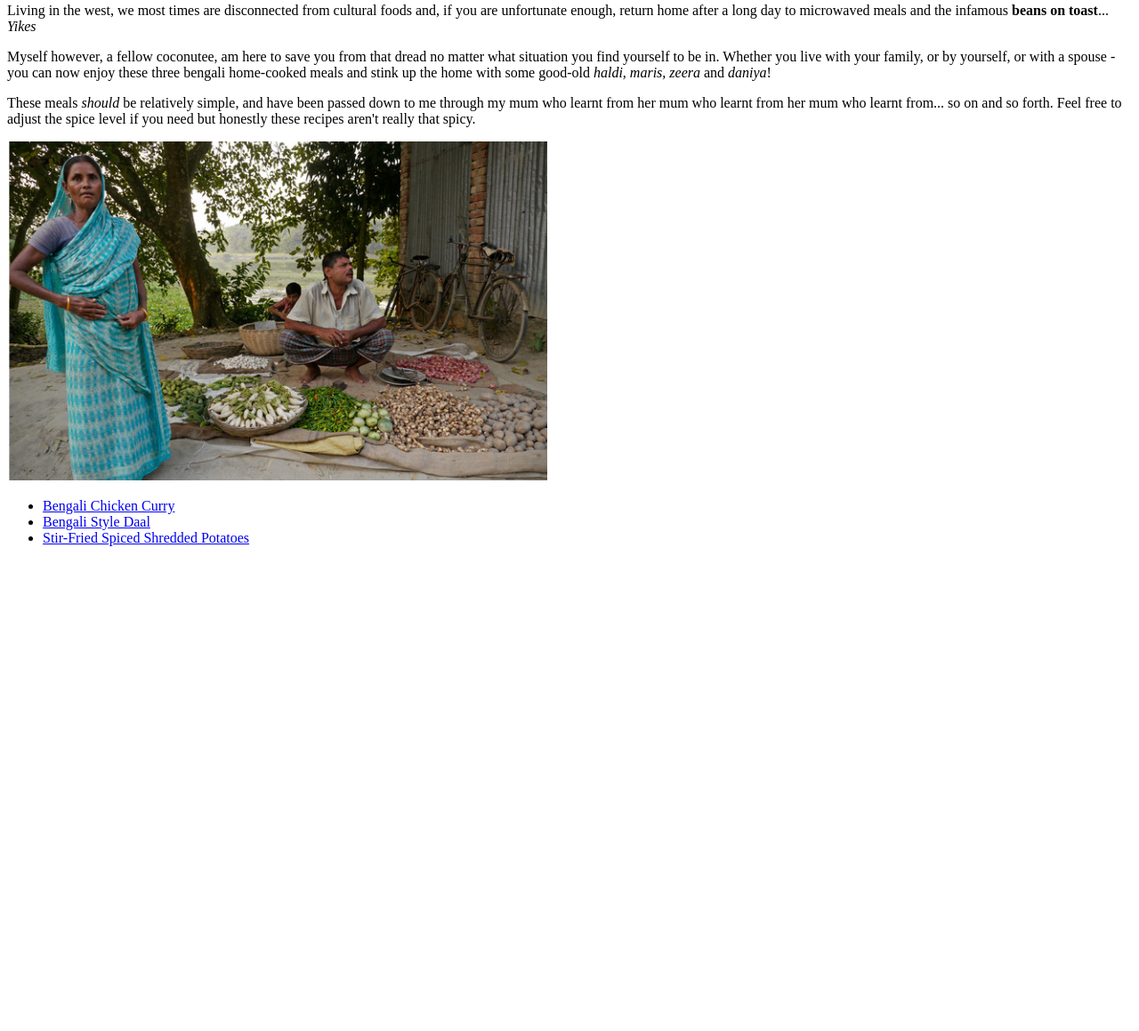
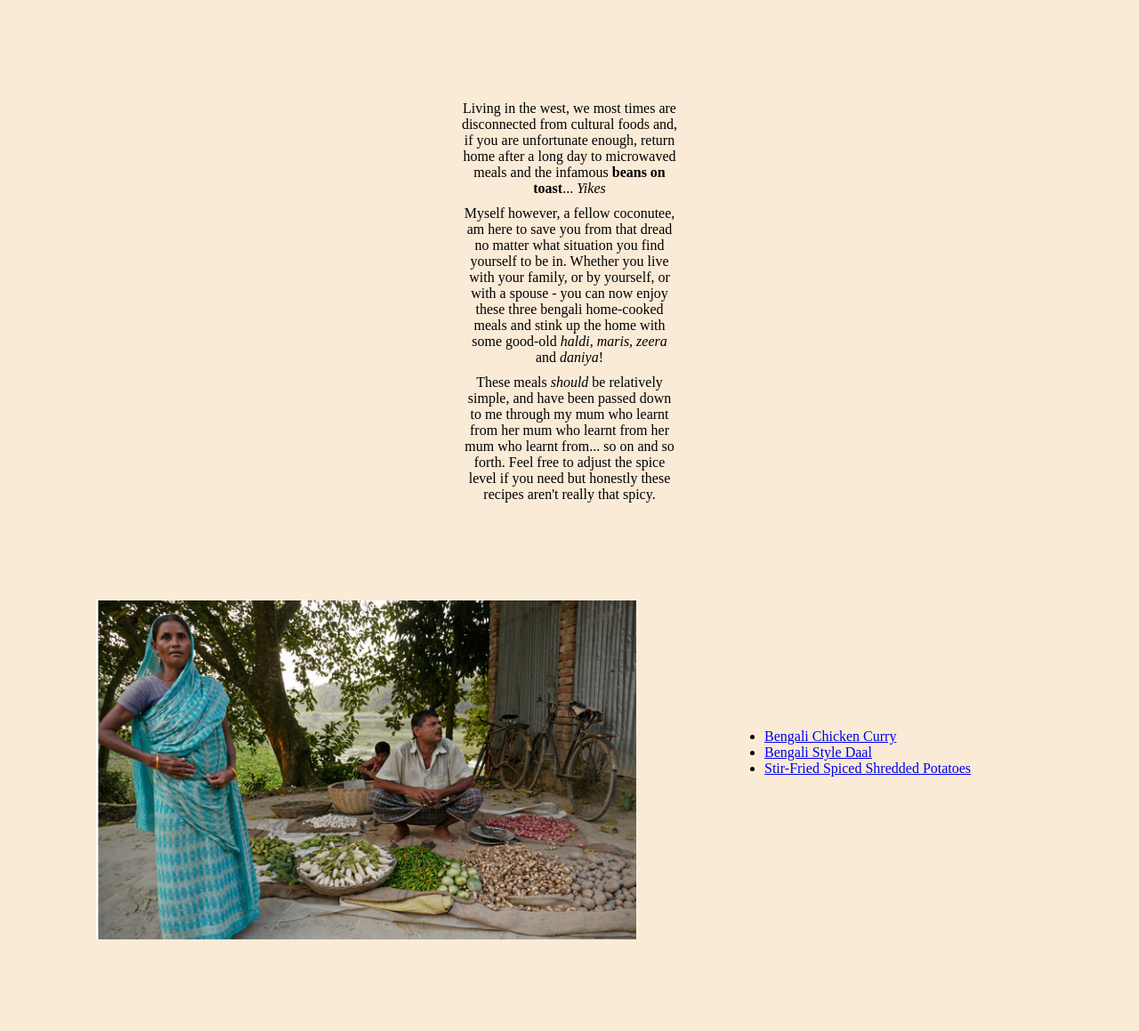
Before and after one commit to tahmidachoudhury/odin-recipes, a plain HTML site: page index.html in a window 1280 px wide. Shown: the part 116-1275 px from the top of the page at 89% size. Before the commit the page ends 800 px from the top, so only its background shows below. Drawn offline with Linux system fonts and the light colour scheme.

Commit message:
aligned index.html using basic css

```diff
--- a/index.html
+++ b/index.html
@@ -3,6 +3,7 @@
     <head>
         <meta charset="UTF-8">
         <title>Bengali Recipes for naikols</title>
+        <link rel="stylesheet" href="styles.css">
     </head>
 
     <body>
@@ -10,6 +11,7 @@
         <h4>(<i>My mum taught me these</i>)</h4>
         <!---<img src="./images/kids-eating.png">--->
         <!----<img src="./images/more-veg.png">-->
+        <div class="content">
             <p>Living in the west, we most times are disconnected from cultural foods and,
                 if you are unfortunate enough, return home after a long day to microwaved meals
                 and the infamous <b>beans on toast</b>... <i>Yikes</i>
@@ -27,12 +29,19 @@
                  from... so on and so forth. Feel free to adjust the spice level if you need but
                  honestly these recipes aren't really that spicy.
              </p>
-        <img src="./images/veg.png">
+
+
+        </div>
+
+        <img class="beti pic-size" src="./images/veg.png">
+
+        <div class="recipe-links">
             <ul>
                 <li><a href="./bengali-chicken-curry.html">Bengali Chicken Curry</a></li>
                 <li><a href="./bengali-daal.html">Bengali Style Daal</a></li>
                 <li><a href="./aloo-baazi.html">Stir-Fried Spiced Shredded Potatoes</a></li>
             </ul>
+        </div>
 
     </body>
 
--- /dev/null
+++ b/styles.css
@@ -0,0 +1,29 @@
+* {
+    background-color: antiquewhite;
+    box-sizing: border-box;
+    /*border: 2px solid red;*/
+}
+
+
+
+
+.content {
+    display: inline-block;
+    text-align: center;
+    padding: 100px 500px 0px 500px;
+}
+
+p{
+    margin: 10px;
+}
+
+.beti{
+    text-align: center;
+    vertical-align: middle;
+    padding: 100px 100px 100px;
+    width: auto;
+}
+
+.recipe-links{
+    display: inline-block;
+}
```
Also changed, not shown: aloo-baazi.html (+3 -2 lines), bengali-daal.html (+2 -1 lines). Lines whose indentation alone changed are shown as unchanged.
